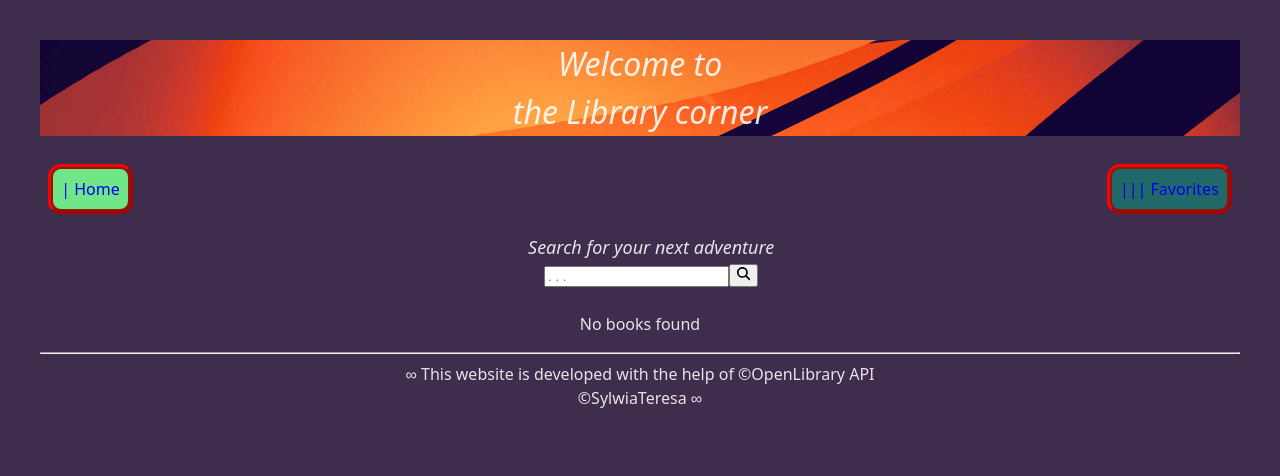
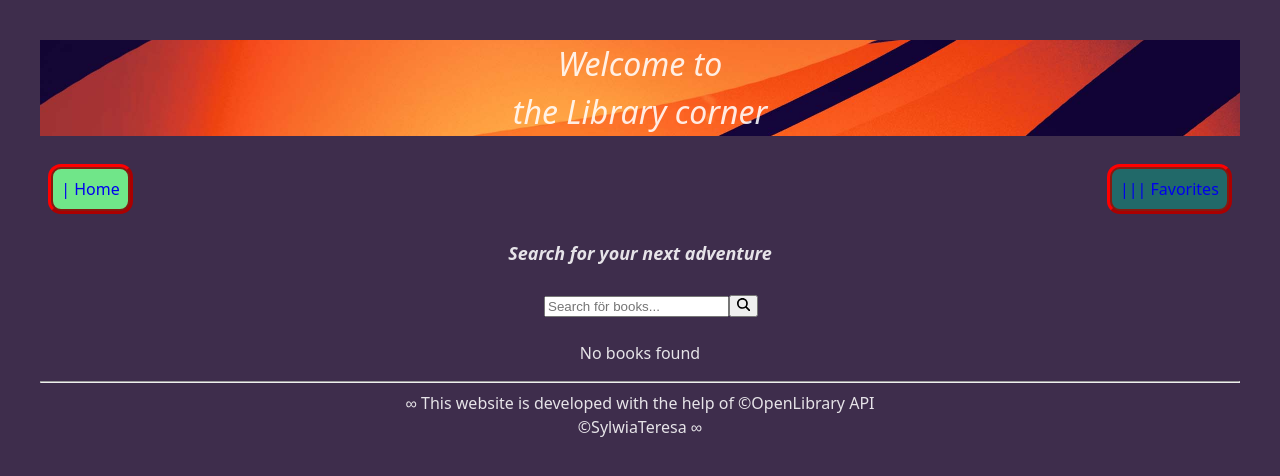
Before and after one commit to SylwiaTeresa/lib-corner, a React (Vite) app: page / in a window 1280 px wide. Shown: the top 476 px of the page. Built offline with nearby package versions, Linux system fonts and the light colour scheme.

Commit message:
feat: add debounce function in SearchBar

```diff
--- a/src/components/SearchBar/SearchBar.scss
+++ b/src/components/SearchBar/SearchBar.scss
@@ -1,4 +1,4 @@
-.SearchBar {
+.input-wrapper {
     padding: 0.5rem;
     margin: 0.2rem;
     width: 100%;
--- a/src/components/SearchBar/SearchBar.tsx
+++ b/src/components/SearchBar/SearchBar.tsx
@@ -1,44 +1,35 @@
+import "./SearchBar.scss";
 import { FaMagnifyingGlass } from "react-icons/fa6";
-import { useState } from "react";
+import { useEffect, useState } from "react";
 import { useBooks } from "../../context/BookContext";
-import "./SearchBar.scss";
+import { useDebounce } from "../../utils/useDebounce";
 
-export default function SearchBar() {
-    const { setSearchTerm } = useBooks();
-    const [searchQuery, setSearchQuery] = useState("");
+export const SearchBar = () => {
+    const { searchTerm, setSearchTerm, loading, error } = useBooks();
+    const [inputValue, setInputValue] = useState(searchTerm);
 
-    const handleChange = (e: React.ChangeEvent<HTMLInputElement>) => {
-        setSearchQuery(e.target.value);
-    };
+    const debouncedSearchTerm = useDebounce(inputValue, 500);
 
-    const handleSearch = () => {
-        if (searchQuery.trim() === "") return;
-        setSearchTerm(searchQuery);
-    };
-
-    const handleKeyDown = (e: React.KeyboardEvent<HTMLInputElement>) => {
-        console.log("Tryckt tangent:", e.key);
-        if (e.key === "Enter") {
-            e.preventDefault();
-            handleSearch();
-        }
-    };
+    useEffect (() => {
+       setSearchTerm(debouncedSearchTerm);
+    }, [debouncedSearchTerm, setSearchTerm]);
 
     return (
         <>
-            <div className="SearchBar">
-                <label className="search-label">Search for your next adventure {" "} <br />
-                    <input
-                        type="text"
-                        name="SearchBar"
-                        placeholder=". . ."
-                        value={searchQuery}
-                        onChange={handleChange}
-                        onKeyDown={handleKeyDown}
-                        required
-                    />
-                </label>
-                <button onClick={handleSearch}>
+            <h3 className="search-label">Search for your next adventure</h3>
+            <div className="input-wrapper">
+                 <input
+                    className="searchbar"
+                    type="text"
+                    placeholder="Search för books..."
+                    value={inputValue}
+                    onChange={(e: React.ChangeEvent<HTMLInputElement>) => setInputValue(e.target.value)}
+                />
+
+                {loading && <p>Loading...</p>}
+                {error && <p className="error">{error}</p>}
+
+                <button>
                     <FaMagnifyingGlass id="FaMagnifyingGlass-icon"/>
                 </button>
             </div>
--- a/src/routes/HomePage.tsx
+++ b/src/routes/HomePage.tsx
@@ -1,5 +1,5 @@
 import { BookList } from "../components/BookList/BookList";
-import SearchBar from "../components/SearchBar/SearchBar";
+import { SearchBar } from "../components/SearchBar/SearchBar";
 import { BookProvider } from "../context/BookContext";
 
 export default function HomePage() {
--- /dev/null
+++ b/src/utils/useDebounce.ts
@@ -0,0 +1,17 @@
+import { useEffect, useState } from "react";
+
+export function useDebounce<T>(value: T, delay: number): T {
+    const [debounceValue, setDebounceValue] = useState(value);
+
+    useEffect(() => {
+        const handler = setTimeout(() => {
+            setDebounceValue(value);
+        }, delay);
+
+        return () => {
+            clearTimeout(handler);
+        };
+    }, [value, delay]);
+
+    return debounceValue;
+}
```
